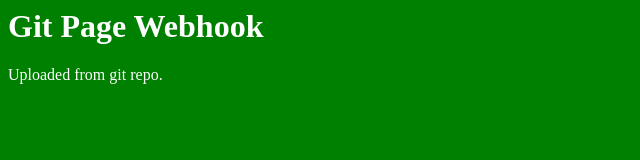
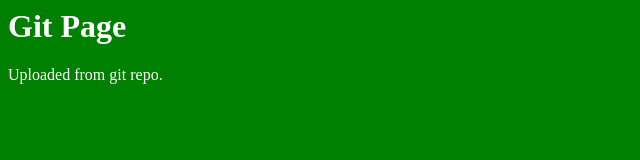
Before and after one commit to SharadSinha03/DemoAWS, a plain HTML site: page index.html in a window 1280 px wide. Shown: the whole page, without its empty margins (0-640 px from the left). Drawn offline with Linux system fonts and the light colour scheme.

Commit message:
Update index.html

```diff
--- a/index.html
+++ b/index.html
@@ -1,7 +1,7 @@
 <html style="background-color:green; color: white;">
 <body>
 <h1>
-Git Page Webhook
+Git Page
 </h1>
 Uploaded from git repo.
 </body
```
